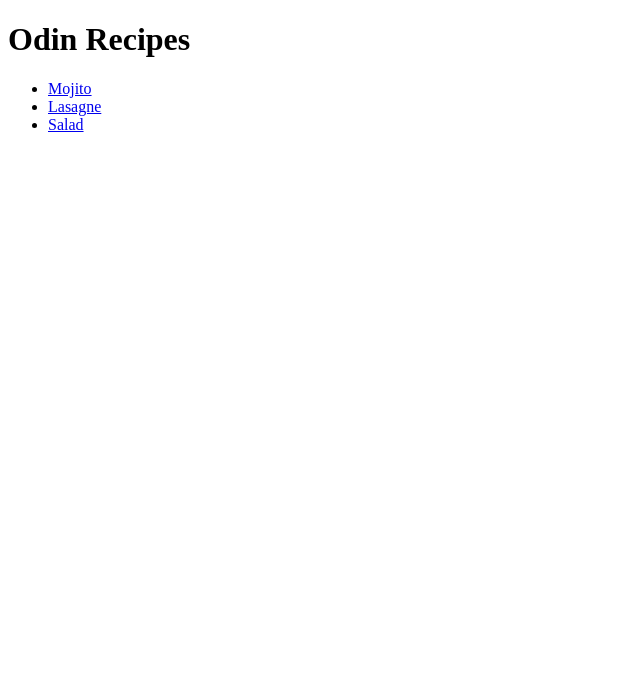
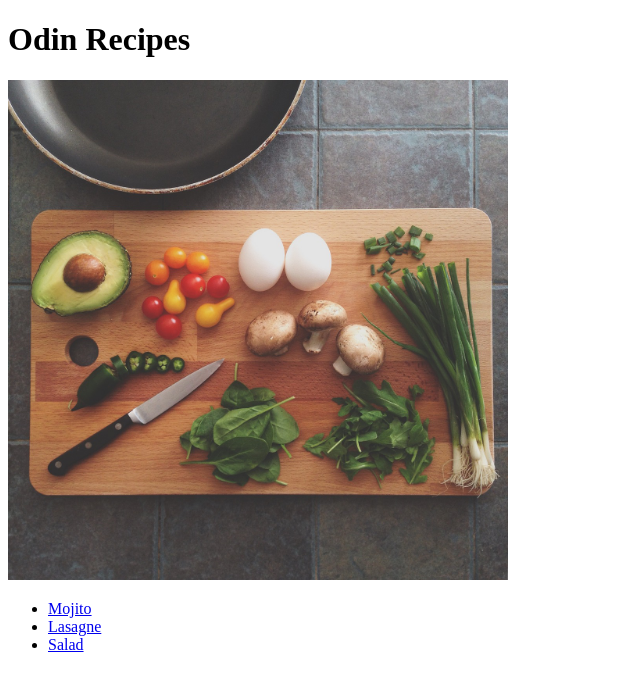
Before and after one commit to gr8enigma/odin-recipes, a plain HTML site: page index.html in a window 1280 px wide. Shown: the whole page, without its empty margins (0-640 px from the left). Drawn offline with Linux system fonts and the light colour scheme.

Commit message:
Add a picture to homepage

```diff
--- a/index.html
+++ b/index.html
@@ -6,6 +6,8 @@
     </head>
     <body>
         <h1>Odin Recipes</h1>
+        <img src="./img/kitchen.jpg" width="500" alt="Picture of a chopping board and on top a knife and various ingredients like mushrooms, eggs, an avocado and tomatoes.
+        The chopping board sits on a surface with dark kitchen tiles and next to it there is a non-stick pan.">
         <ul>
             <li><a href="./recipes/mojito.html">Mojito</a></li>
             <li><a href="./recipes/lasagne.html">Lasagne</a></li>
```
Also changed, not shown: img/kitchen.jpg (added).
